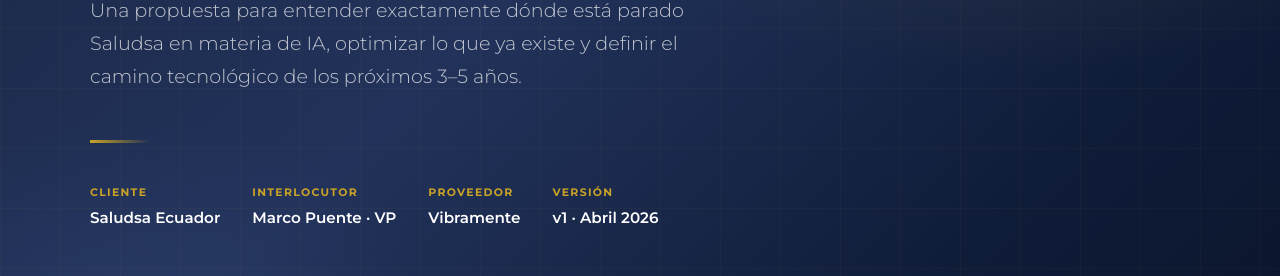
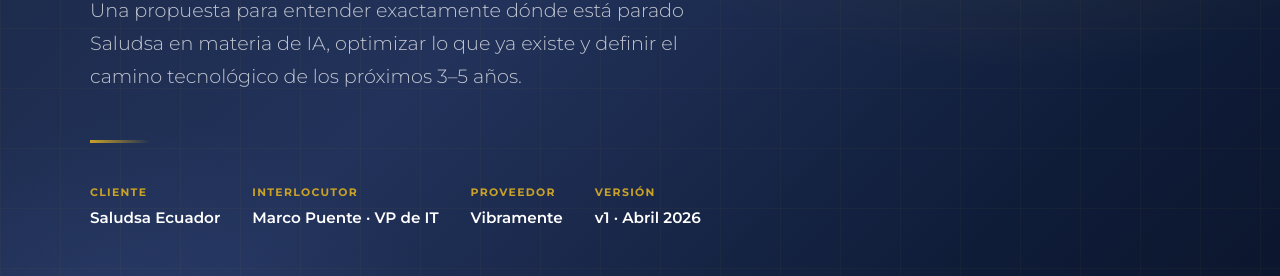
Before and after one commit to RUFOIOT/IOT-SALUD, a plain HTML site: page 02-stack-tecnologico/index.html in a window 1280 px wide. Shown: the part 332-608 px from the top of the page. Drawn offline with nearby package versions, Linux system fonts and the light colour scheme; a web font is replaced by a local one.

Commit message:
fix: Marco Puente VP de IT (corrección título)

```diff
--- a/02-stack-tecnologico/index.html
+++ b/02-stack-tecnologico/index.html
@@ -448,7 +448,7 @@
       </div>
       <div class="hero-meta-item">
         <span class="hero-meta-label">Interlocutor</span>
-        <span class="hero-meta-value">Marco Puente · VP</span>
+        <span class="hero-meta-value">Marco Puente · VP de IT</span>
       </div>
       <div class="hero-meta-item">
         <span class="hero-meta-label">Proveedor</span>
```
